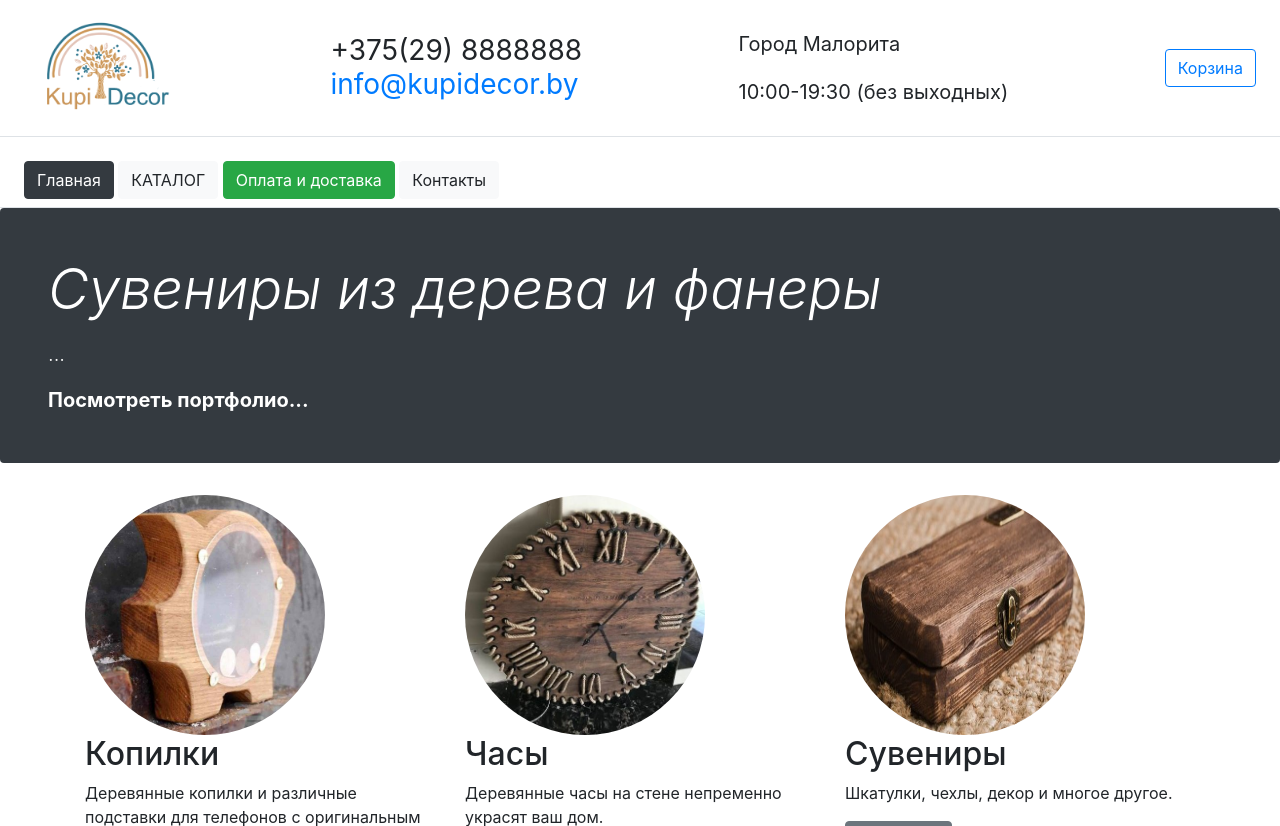
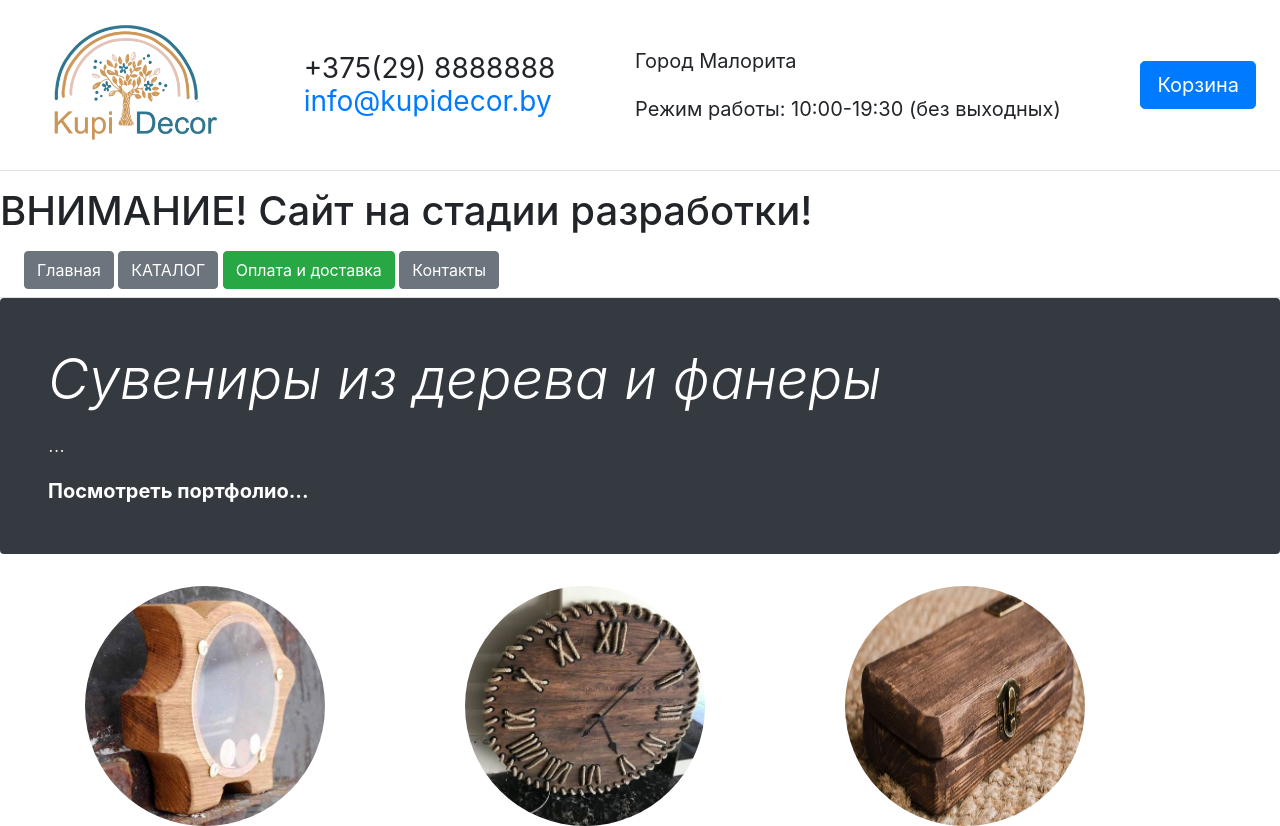
Before and after one commit to stasiukyurys/KupiDecor, a Flask app: page / in a window 1280 px wide. Shown: the top 826 px of the page. Run offline with Flask 2, Linux system fonts and the light colour scheme; some libraries are stand-ins or nearby versions.

Commit message:
Главная страница - доработка!

```diff
--- a/templates/base.html
+++ b/templates/base.html
@@ -11,23 +11,23 @@
 <body>
 
 <div class="d-flex flex-column flex-md-row align-items-center p-3 px-md-4 mb-3 bg-white border-bottom box-shadow">
-    <img class="my-0 mr-md-auto font-weight-normal" src="static/images/logoKupiDecor.png" width="150">
+    <img class="my-0 mr-md-auto font-weight-normal" src="static/images/logoKupiDecor.png" width="200">
     <h3 class="my-0 mr-md-auto font-weight-normal">+375(29) 8888888 <br>
         <a class="my-0 mr-md-auto font-weight-normal"
            href="mailto:info@kupidecor.by"
            title="">info@kupidecor.by</a></h3>
 
-    <h5 class="my-0 mr-md-auto font-weight-normal">Город Малорита <br><br> 10:00-19:30 (без выходных)</h5>
+    <h5 class="my-0 mr-md-auto font-weight-normal">Город Малорита <br><br>Режим работы: 10:00-19:30 (без выходных)</h5>
 
-    <a class="btn btn-outline-primary" href="#">Корзина</a>
+    <button type="button" class="btn btn-primary btn-lg">Корзина</button>
 </div>
-
+    <h1>ВНИМАНИЕ! Сайт на стадии разработки! </h1>
 <div class="d-flex flex-column flex-md-row align-items-center p-2 px-md-4 mb-0 bg-white border-bottom box-shadow">
     <nav class="my-2 my-md-0 mr-md-3">
-        <button type="button" class="btn btn-dark">Главная</button>
-        <button type="button" class="btn btn-light">КАТАЛОГ</button>
+        <button type="button" class="btn btn-secondary">Главная</button>
+        <button type="button" class="btn btn-secondary">КАТАЛОГ</button>
         <button type="button" class="btn btn-success">Оплата и доставка</button>
-        <button type="button" class="btn btn-light">Контакты</button>
+        <button type="button" class="btn btn-secondary">Контакты</button>
     </nav>
 
 </div>
--- a/templates/index.html
+++ b/templates/index.html
@@ -1,7 +1,7 @@
 {% extends 'base.html' %}
 
 {% block title %}
-Главная страница
+Сувениры из дерева
 {% endblock %}
 
 {% block body %}
```
